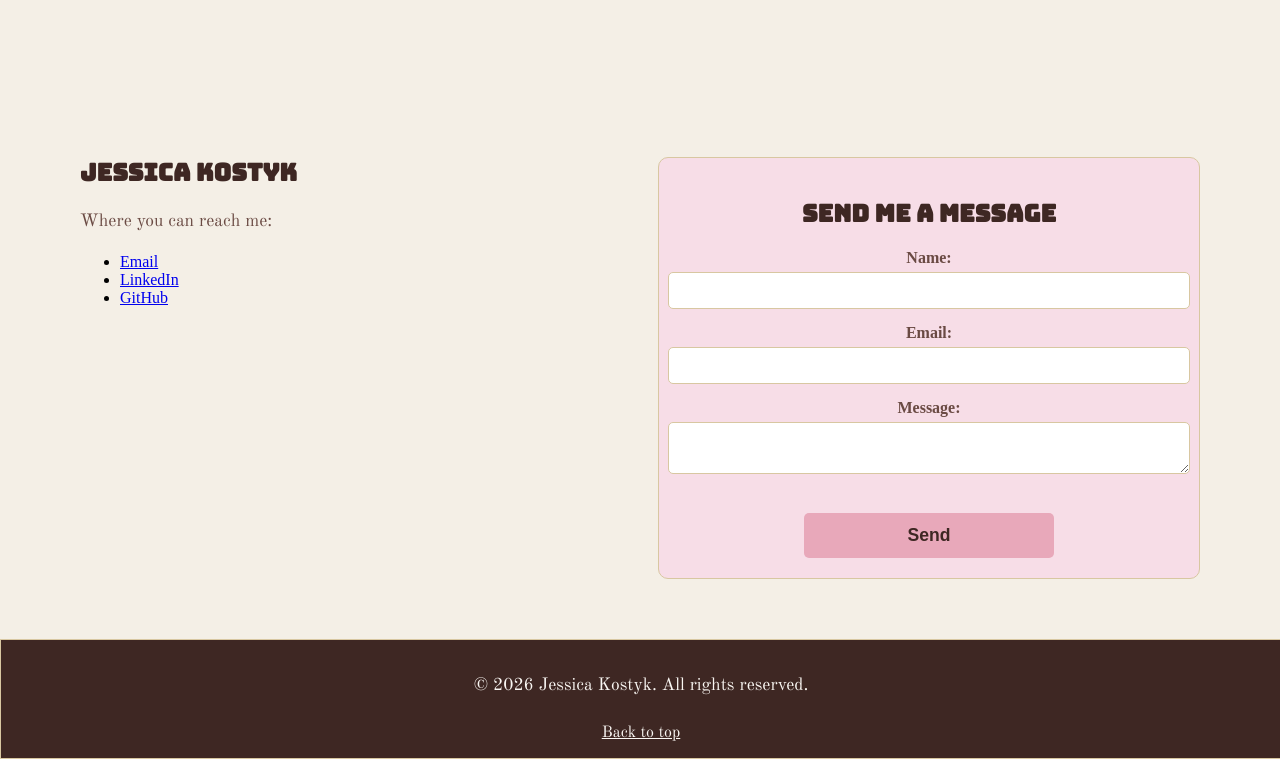
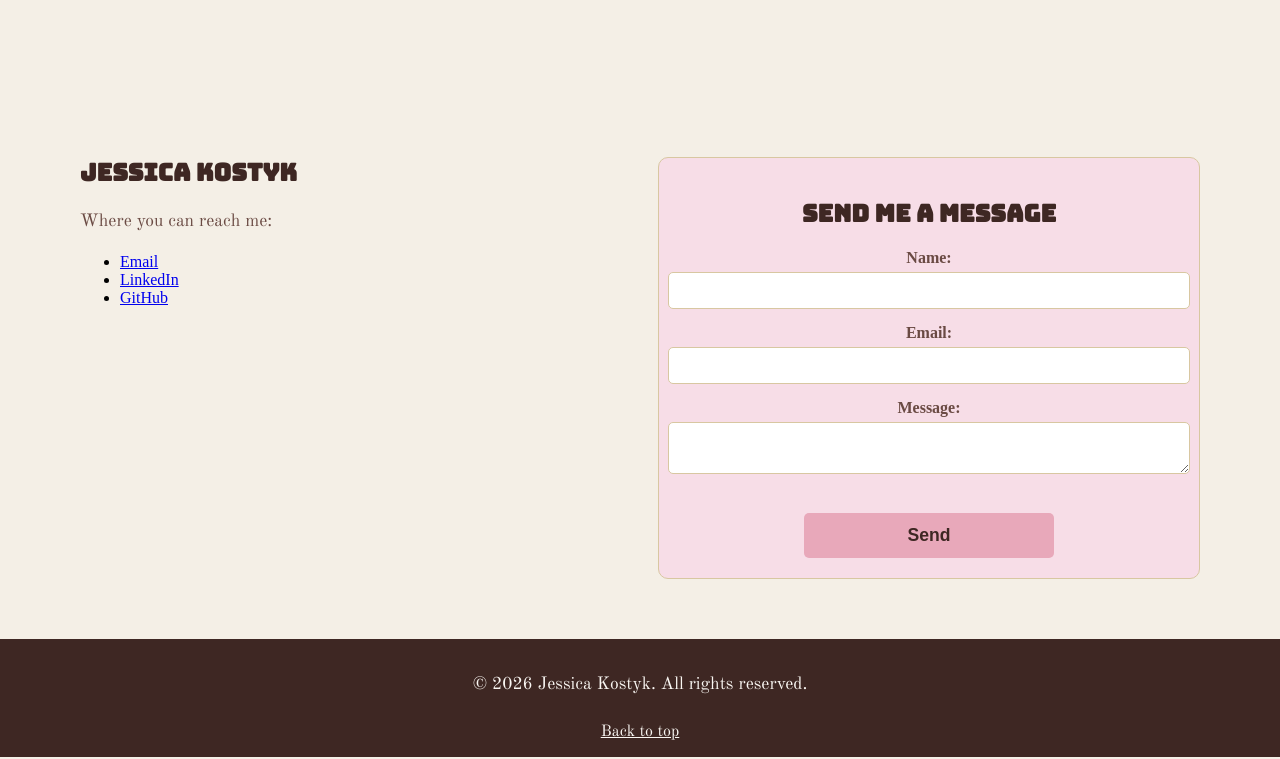
Before and after one commit to bytemedarling/web-portfolio, a plain HTML site: page index.html in a window 1280 px wide. Shown: the part 1657-2416 px from the top of the page. Drawn offline with nearby package versions, Linux system fonts and the light colour scheme.

Commit message:
removed border styling from footer

```diff
--- a/style.css
+++ b/style.css
@@ -340,7 +340,6 @@ header {
 footer {
     background-color: #3E2723;
     width: 100%;
-    border: 1px solid #D8C7A1;
     padding: 15px 0;
     margin-top: 40px;
     display: flex;
```
